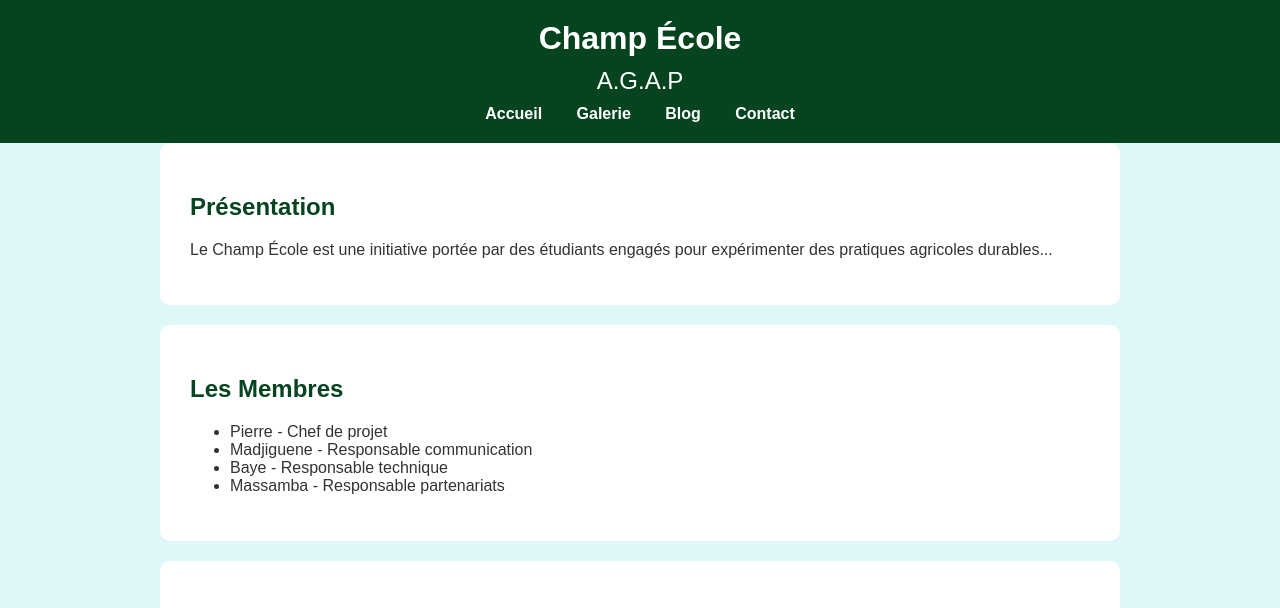
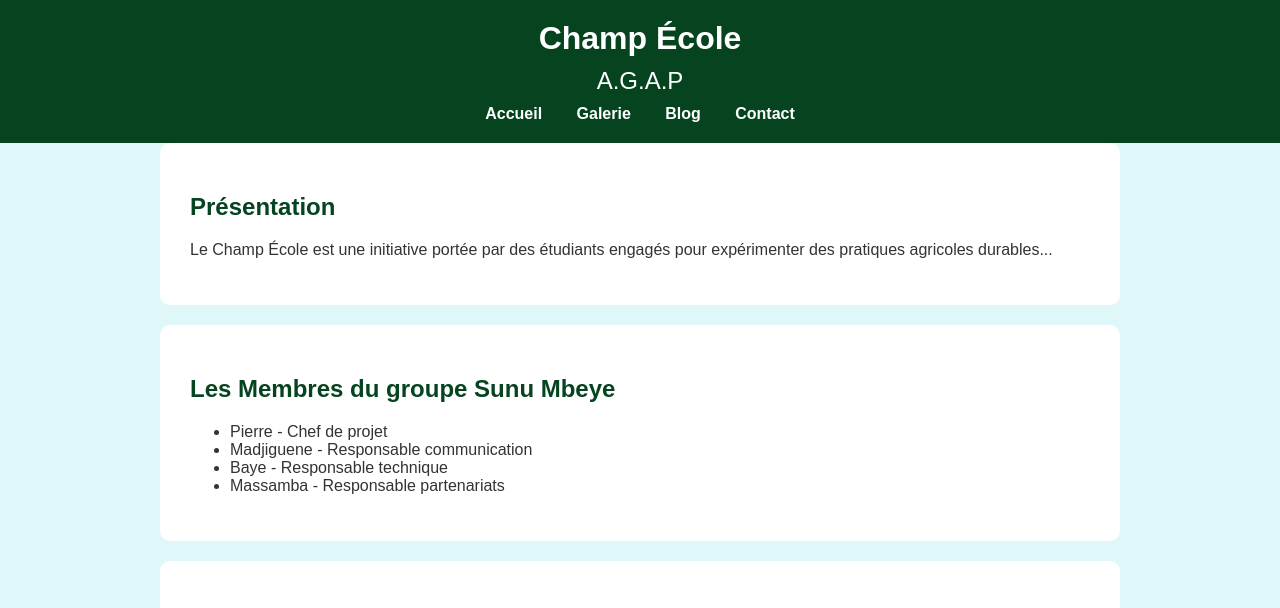
Before and after one commit to galisto74/champ-ecole, a plain HTML site: page index.html in a window 1280 px wide. Shown: the top 608 px of the page. Drawn offline with nearby package versions, Linux system fonts and the light colour scheme.

Commit message:
Update index.html

```diff
--- a/index.html
+++ b/index.html
@@ -186,7 +186,7 @@
     </section>
 
     <section class="fade-in" id="membres">
-      <h2 class="fade-in">Les Membres</h2>
+      <h2 class="fade-in">Les Membres du groupe Sunu Mbeye</h2>
       <ul>
         <li>Pierre - Chef de projet</li>
         <li>Madjiguene - Responsable communication</li>
```
